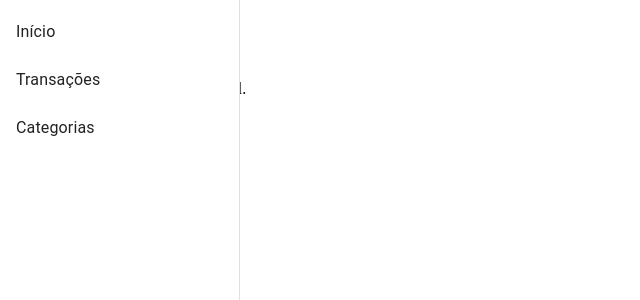
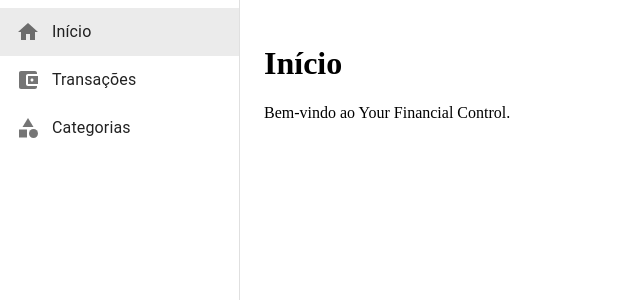
Before and after one commit to Matheus-Lacerda-Da-silva/Your-Financial-Control, a React (Vite) app in the folder frontend/: page / in a window 1280 px wide. Shown: the top 300 px of the page, without its empty margins (0-640 px from the left). Built offline with nearby package versions, Linux system fonts and the light colour scheme.

Commit message:
Improve application layout and sidebar

```diff
--- a/frontend/src/App.tsx
+++ b/frontend/src/App.tsx
@@ -1,6 +1,6 @@
 import { BrowserRouter, Routes, Route } from 'react-router-dom'
 
-import Sidebar from './components/Sidebar'
+import LayoutPrincipal from './layouts/LayoutPrincipal'
 
 import Inicio from './pages/Inicio'
 import Transacoes from './pages/Transacoes'
@@ -9,15 +9,13 @@ import Categorias from './pages/Categorias'
 function App() {
   return (
     <BrowserRouter>
-      <Sidebar />
-
-      <main>
-        <Routes>
+      <Routes>
+        <Route element={<LayoutPrincipal />}>
           <Route path="/" element={<Inicio />} />
           <Route path="/transacoes" element={<Transacoes />} />
           <Route path="/categorias" element={<Categorias />} />
-        </Routes>
-      </main>
+        </Route>
+      </Routes>
     </BrowserRouter>
   )
 }
--- a/frontend/src/components/Sidebar.tsx
+++ b/frontend/src/components/Sidebar.tsx
@@ -3,8 +3,15 @@ import {
   List,
   ListItem,
   ListItemButton,
+  ListItemIcon,
   ListItemText,
 } from '@mui/material'
+
+import {
+  Home,
+  AccountBalanceWallet,
+  Category,
+} from '@mui/icons-material'
 
 import { NavLink } from 'react-router-dom'
 
@@ -23,19 +30,55 @@ function Sidebar() {
     >
       <List>
         <ListItem disablePadding>
-          <ListItemButton component={NavLink} to="/">
+          <ListItemButton
+            component={NavLink}
+            to="/"
+            sx={{
+              '&.active': {
+                backgroundColor: 'action.selected',
+              },
+            }}
+          >
+            <ListItemIcon>
+              <Home />
+            </ListItemIcon>
+
             <ListItemText primary="Início" />
           </ListItemButton>
         </ListItem>
 
         <ListItem disablePadding>
-          <ListItemButton component={NavLink} to="/transacoes">
+          <ListItemButton
+            component={NavLink}
+            to="/transacoes"
+            sx={{
+              '&.active': {
+                backgroundColor: 'action.selected',
+              },
+            }}
+          >
+            <ListItemIcon>
+              <AccountBalanceWallet />
+            </ListItemIcon>
+
             <ListItemText primary="Transações" />
           </ListItemButton>
         </ListItem>
 
         <ListItem disablePadding>
-          <ListItemButton component={NavLink} to="/categorias">
+          <ListItemButton
+            component={NavLink}
+            to="/categorias"
+            sx={{
+              '&.active': {
+                backgroundColor: 'action.selected',
+              },
+            }}
+          >
+            <ListItemIcon>
+              <Category />
+            </ListItemIcon>
+
             <ListItemText primary="Categorias" />
           </ListItemButton>
         </ListItem>
--- /dev/null
+++ b/frontend/src/layouts/LayoutPrincipal.tsx
@@ -0,0 +1,24 @@
+import { Box } from '@mui/material'
+import { Outlet } from 'react-router-dom'
+
+import Sidebar from '../components/Sidebar'
+
+function LayoutPrincipal() {
+  return (
+    <Box sx={{ display: 'flex', minHeight: '100vh' }}>
+      <Sidebar />
+
+      <Box
+        component="main"
+        sx={{
+          flexGrow: 1,
+          p: 3,
+        }}
+      >
+        <Outlet />
+      </Box>
+    </Box>
+  )
+}
+
+export default LayoutPrincipal
```
